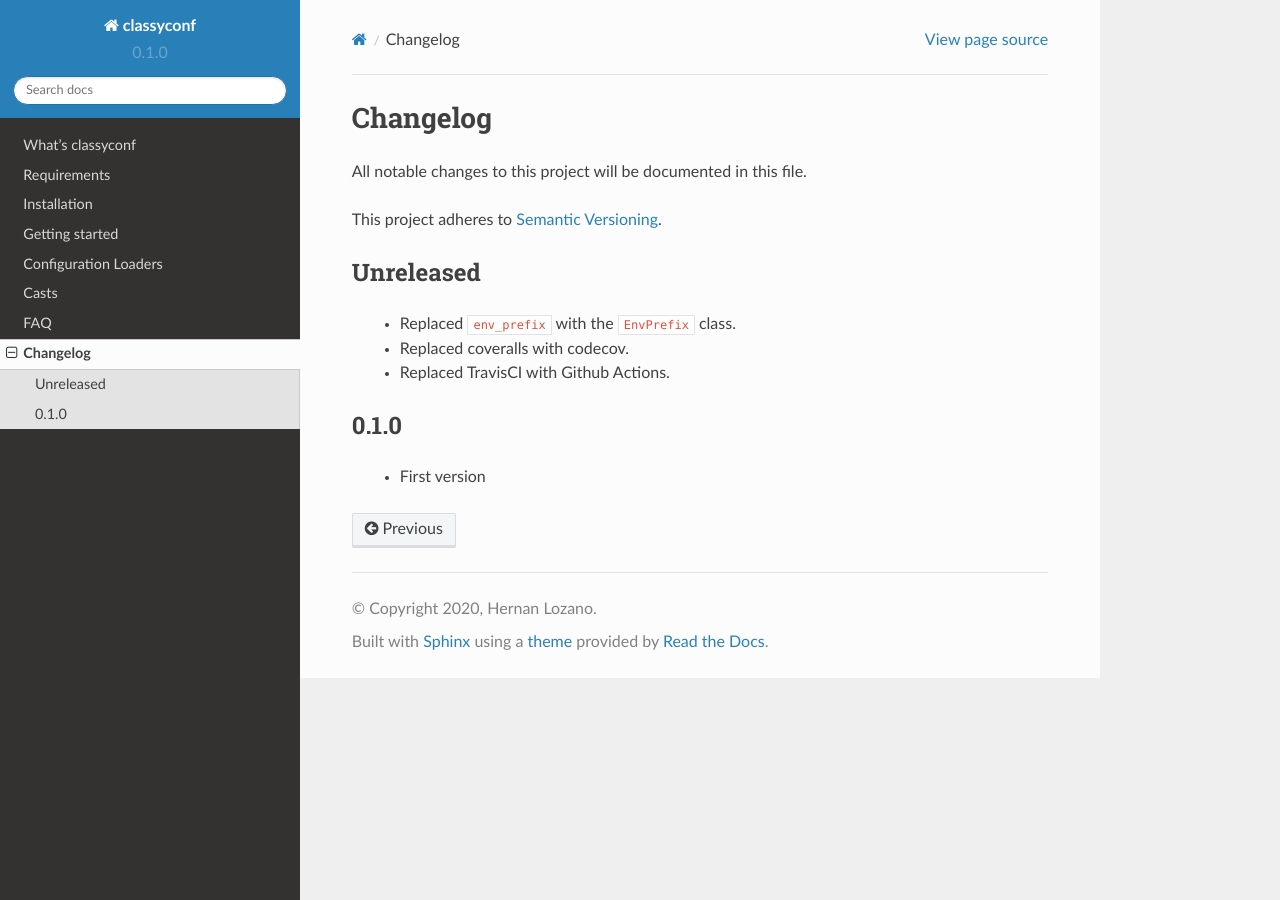
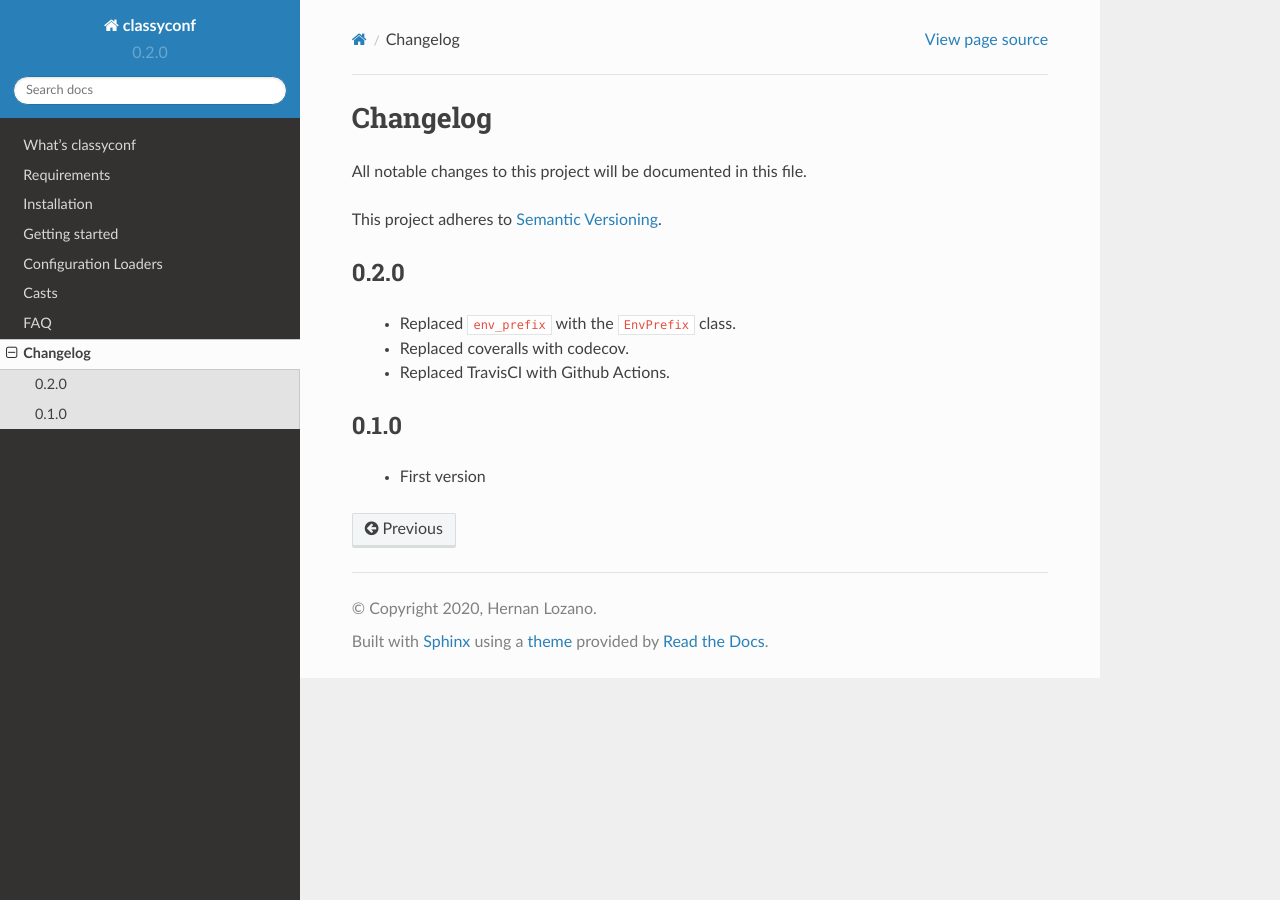
Before and after one commit to hernantz/classyconf, a Sphinx documentation site: the page built from docs/source/changelog.rst, in a window 1280 px wide. Built offline with Sphinx 7.4.7 and the Read the Docs theme 2.0.0, drawn with Linux system fonts in a browser that asks for light colours.

Commit message:
Version bump

```diff
--- a/classyconf/__init__.py
+++ b/classyconf/__init__.py
@@ -13,4 +13,4 @@ from .configuration import (
 from .loaders import EnvFile, Environment, IniFile, EnvPrefix
 
 
-__version__ = "0.1.0"
+__version__ = "0.2.0"
--- a/docs/source/changelog.rst
+++ b/docs/source/changelog.rst
@@ -7,13 +7,14 @@ This project adheres to `Semantic Versioning`_.
 
 .. _`Semantic Versioning`: https://semver.org/spec/v2.0.0.html
 
-Unreleased
-==========
+0.2.0
+=====
 
   - Replaced ``env_prefix`` with the ``EnvPrefix`` class.
   - Replaced coveralls with codecov.
   - Replaced TravisCI with Github Actions.
 
+
 0.1.0
 =====
 
--- a/docs/source/conf.py
+++ b/docs/source/conf.py
@@ -60,7 +60,7 @@ author = 'Hernan Lozano <hernantz@gmail.com>'
 # |version| and |release|, also used in various other places throughout the
 # built documents.
 #
-version = '0.1.0'
+version = '0.2.0'
 
 # The full version, including alpha/beta/rc tags.
 release = version
--- a/setup.py
+++ b/setup.py
@@ -2,7 +2,7 @@ import os
 
 from setuptools import setup, Command
 
-version = "0.1.0"
+version = "0.2.0"
 
 def readme():
     with open("README.md") as r:
```
